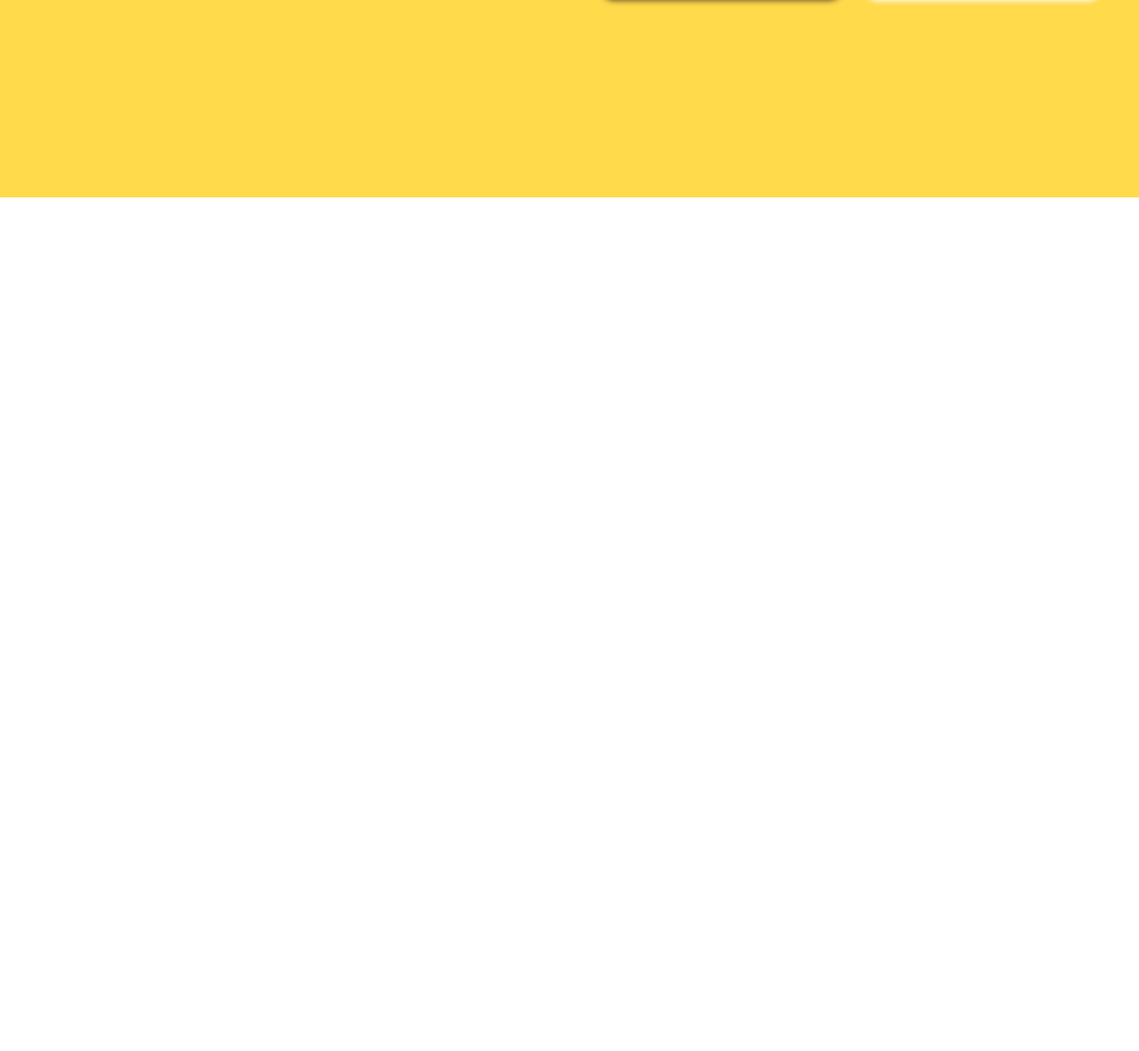
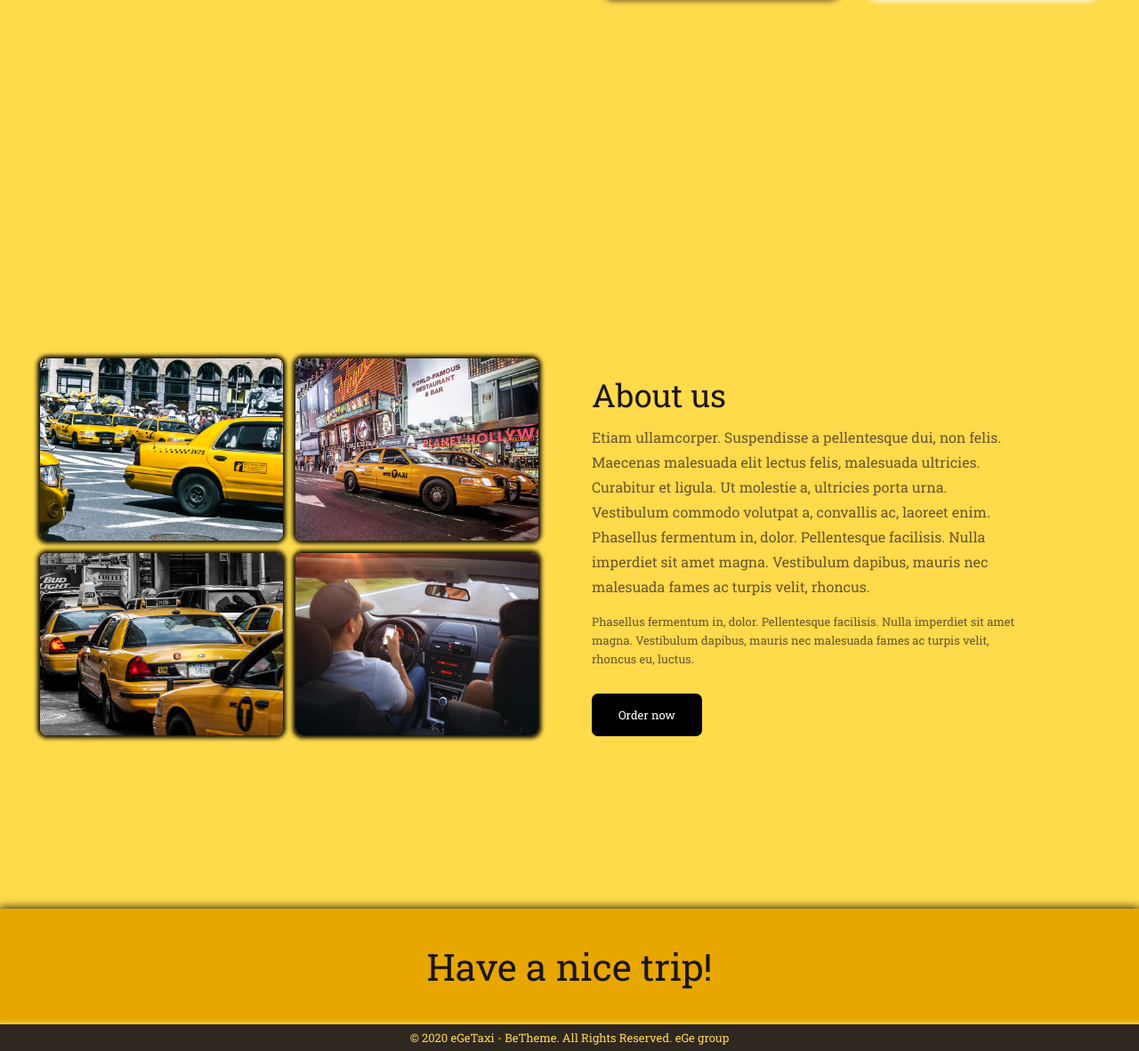
Before and after one commit to gokhanimen/taxi-landing-page, a plain HTML site: page index.html in a window 1280 px wide. Shown: the part 2978-4160 px from the top of the page at 89% size. Before the commit the page ends 3200 px from the top, so only its background shows below. Drawn offline with Linux system fonts and the light colour scheme.

Commit message:
Footer area has been completed.

```diff
--- a/css/style.css
+++ b/css/style.css
@@ -286,7 +286,8 @@ body {
 
 .prices {
     height: 100vh;
-    width: 100%;     background-color:#FFDA4B;
+    width: 100%;
+    background-color:#FFDA4B;
 
 }
 
@@ -305,7 +306,8 @@ body {
     margin-bottom: 15px;
     text-align: right;
     width: 60%;
-    color: #6b552e;
+    color: #1c1611;
+    font-weight: 400;
 }
 
 .price-article-paragraph {
@@ -316,7 +318,7 @@ body {
     margin-bottom: 15px;
     height: 84px;
     text-align: right;
-    width: 90%;
+    width: 86%;
 }
 
 .price-article-btn {
@@ -408,3 +410,99 @@ body {
     word-wrap: break-word;
     text-align: center;
 }
+
+/* About */
+
+.about {
+    display: flex;
+    height: 100vh;
+    width: 100%;
+    background-color:#FFDA4B ;
+}
+
+.about-img-list {
+    width: 50%;
+}
+
+.about-img {
+    max-height: 205px;
+    max-width: 273px;
+    object-fit: cover;
+    margin-right: 10px;
+    margin-bottom: 10px ;
+    border-radius: 8px;
+    box-shadow: 0 0 5px 3px;
+}
+
+.about-comment {
+    width: 50%;
+    height: 415px;
+}
+
+.about-comment-title {
+    margin-bottom: 15px;
+    margin-top: 10px;
+    color: #1c1611;
+    font-size: 36px;
+    line-height: 38px;
+    font-weight: 400;
+}
+
+.about-comment1 {
+    margin-bottom: 15px;
+    color: #6b552e;
+    font-size: 16px;
+    line-height: 28px;
+}
+
+.about-comment-item {
+    width: 80%;
+    margin-left: 25px;
+}
+
+.about-comment2 {
+    margin-bottom: 40px;
+    color: #6b552e;
+    font-size: 13px;
+    line-height: 21px;
+}
+
+.about-article-btn {
+    font-size: 13px;
+    line-height: 21px;
+    padding: 15px 30px;
+    background-color: black;
+    border-radius: 7px;
+    color: #fff;
+    cursor: pointer;
+    text-decoration: none;
+}
+
+.about-message {
+    display: flex;
+    justify-content: center;
+    align-items: center;
+    font-size: 42px;
+    line-height: 42px;
+    color: #1c1611;
+    width: 100%;
+    height: 130px;
+    background-color: #E8A600;
+    box-shadow: 0 0 10px 1px;
+}
+
+.copyright-area {
+    background-color: #2F2820;
+}
+
+.copyright {
+    display: flex;
+    justify-content: center;
+    align-items: center;
+    font-size: 13px;
+    line-height: 21px;
+    color: #FFDA4B;
+    height: 30px;
+    width: 100%;
+    box-shadow: 0 0 4px 2px;
+}
--- a/index.html
+++ b/index.html
@@ -29,7 +29,7 @@
                             <a href="#prices">Prices</a>
                         </li>
                         <li class="navigation-item">
-                            <a href="#">About</a>
+                            <a href="#about">About</a>
                         </li>
                     </ul>
                 </nav>
@@ -161,5 +161,50 @@
             </div>
         </div>
     </section>
+
+    <!-- About -->
+
+    <section id="about" class="about">
+        <div class="container">
+            <div class="row">
+                <div class="about-img-list">
+
+                    <img class="about-img" src="./img/home_taxi_gallery1.jpg" alt="taxi-gallery1">
+
+                    <img class="about-img" src="./img/home_taxi_gallery2.jpg" alt="taxi-gallery2">
+
+                    <img class="about-img" src="./img/home_taxi_gallery3.jpg" alt="taxi-gallery3">
+
+                    <img class="about-img" src="./img/home_taxi_gallery4.jpg" alt="taxi-gallery4">
+
+                </div>
+
+                <div class="about-comment">
+                    <div class="about-comment-item">
+                    <h3 class="about-comment-title">About us</h3>
+
+                    <p class="about-comment1">Etiam ullamcorper. Suspendisse a pellentesque dui, non felis. Maecenas malesuada elit lectus felis, malesuada ultricies. Curabitur et ligula. Ut molestie a, ultricies porta urna. Vestibulum commodo volutpat a, convallis ac, laoreet enim. Phasellus fermentum in, dolor. Pellentesque facilisis. Nulla imperdiet sit amet magna. Vestibulum dapibus, mauris nec malesuada fames ac turpis velit, rhoncus.</p>
+
+                    <p class="about-comment2">Phasellus fermentum in, dolor. Pellentesque facilisis. Nulla imperdiet sit amet magna. Vestibulum dapibus, mauris nec malesuada fames ac turpis velit, rhoncus eu, luctus.</p>
+
+                    <a class="about-article-btn" href="#show-case">Order now</a>
+                    </div>
+                </div>
+            </div>
+        </div>
+    </section>
+    <!-- Have A Nice Trip! :) -->
+    <section class="about-message">
+
+        <div class="message">Have a nice trip!</div>
+
+    </section>
+
+<!-- Copyright -->
+
+    <section class="copyright-area">
+
+        <div class="copyright">© 2020 eGeTaxi - BeTheme. All Rights Reserved. eGe group</div>
+    </section>
 </body>
 </html>
```
